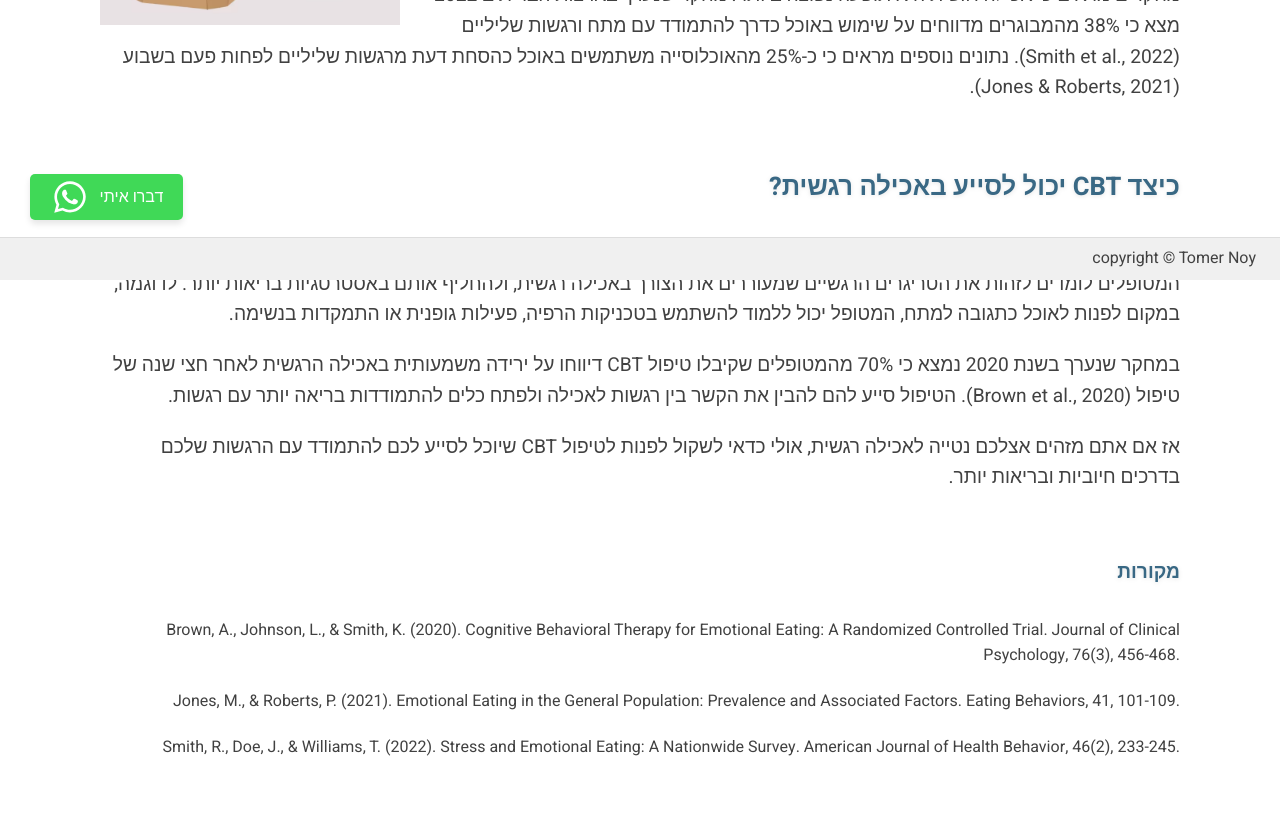
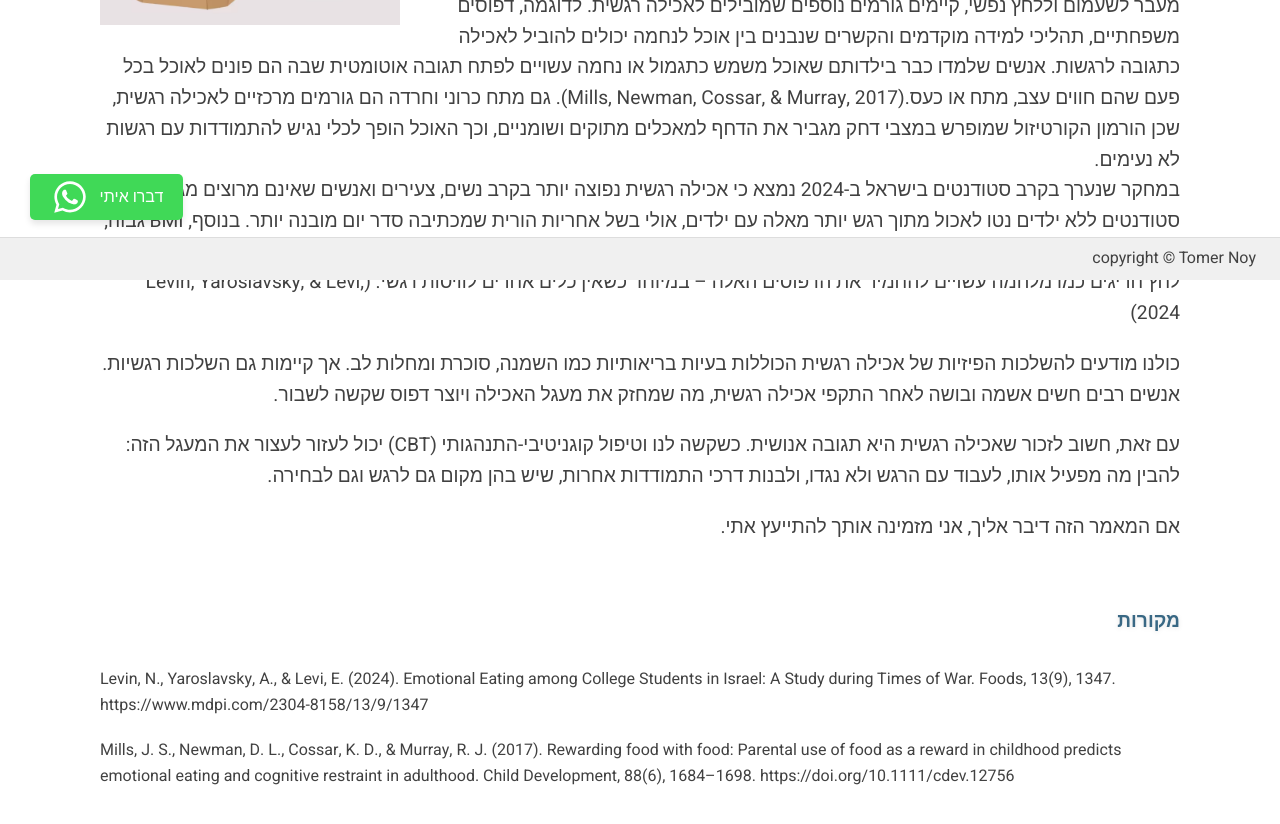
Before and after one commit to TomerNoy/react-cbt-site, a React (Create React App) app: page /articles/emotional-eating in a window 1280 px wide. Shown: the part 520-1344 px from the top of the page. Built offline with nearby package versions, Linux system fonts and the light colour scheme; a web font is replaced by a local one.

Commit message:
modified index params, manifest and some text contect updates

```diff
--- a/src/App.css
+++ b/src/App.css
@@ -57,13 +57,10 @@ body p {
   font-size: 1.2rem;
 }
 
-.sources {
+.sources p {
+  font-size: 1rem;
   direction: ltr;
   text-align: left;
-}
-
-.sources p {
-  font-size: 1rem;
 }
 
 body h1,
--- a/src/pages/Articles/EmotionalEating.js
+++ b/src/pages/Articles/EmotionalEating.js
@@ -17,60 +17,32 @@ const EmotionalEating = () => {
               className="floating-image"
             />
           </picture>
-          האם אי פעם מצאתם את עצמכם פונים למקרר אחרי יום מתסכל בעבודה? האם אתם
-          אוכלים חטיף מתוק כשאתם מרגישים עצב או מתח? אם עניתם בחיוב על אחת
-          מהשאלות הללו, ייתכן שאתם חווים תופעה שנקראת "אכילה רגשית". תופעה זו
-          נפוצה יותר ממה שנדמה, ומשפיעה על מיליוני אנשים ברחבי העולם. אבל מהי
-          בעצם אכילה רגשית, ואיך אפשר להתמודד איתה?
+          האם אי פעם מצאתם את עצמכם פונים למקרר אחרי יום מתסכל בעבודה? האם אתם אוכלים חטיף מתוק כשאתם מרגישים עצב או מתח?
+          <br />
+          אם עניתם בחיוב על אחת מהשאלות הללו, ייתכן שאתם חווים תופעה שנקראת "אכילה רגשית". תופעה זו נפוצה יותר ממה שנדמה, ומשפיעה על מיליוני אנשים ברחבי העולם. אבל מהי בעצם אכילה רגשית, ואיך אפשר להתמודד איתה?
+          <br />
+          אכילה רגשית מתרחשת כאשר אנשים פונים לאוכל לא כתגובה לרעב פיזי, אלא כדרך להתמודד עם רגשות שליליים כמו עצב, בדידות, חרדה או שעמום. במקרים רבים, אנשים אינם מודעים לכך שהאוכל משמש עבורם כלי לוויסות רגשי, ולא פתרון לרעב אמיתי.
         </p>
         <p>
-          אכילה רגשית מתרחשת כאשר אנשים פונים לאוכל לא כתגובה לרעב פיזי, אלא
-          כדרך להתמודד עם רגשות שליליים כמו עצב, בדידות, חרדה או שעמום. במקרים
-          רבים, אנשים אינם מודעים לכך שהאוכל משמש עבורם כלי לוויסות רגשי, ולא
-          פתרון לרעב אמיתי.
+          מעבר לשעמום וללחץ נפשי, קיימים גורמים נוספים שמובילים לאכילה רגשית. לדוגמה, דפוסים משפחתיים, תהליכי למידה מוקדמים והקשרים שנבנים בין אוכל לנחמה יכולים להוביל לאכילה כתגובה לרגשות. אנשים שלמדו כבר בילדותם שאוכל משמש כתגמול או נחמה עשויים לפתח תגובה אוטומטית שבה הם פונים לאוכל בכל פעם שהם חווים עצב, מתח או כעס.(Mills, Newman, Cossar, & Murray, 2017). גם מתח כרוני וחרדה הם גורמים מרכזיים לאכילה רגשית, שכן הורמון הקורטיזול שמופרש במצבי דחק מגביר את הדחף למאכלים מתוקים ושומניים, וכך האוכל הופך לכלי נגיש להתמודדות עם רגשות לא נעימים.
+          <br />
+          במחקר שנערך בקרב סטודנטים בישראל ב-2024 נמצא כי אכילה רגשית נפוצה יותר בקרב נשים, צעירים ואנשים שאינם מרוצים מגופם. סטודנטים ללא ילדים נטו לאכול מתוך רגש יותר מאלה עם ילדים, אולי בשל אחריות הורית שמכתיבה סדר יום מובנה יותר. בנוסף, BMI גבוה, חוסר שביעות רצון מהגוף ושימוש נרחב ברשתות חברתיות נמצאו קשורים לרמות גבוהות יותר של אכילה רגשית. החוקרים מציינים כי מצבי לחץ חריגים כמו מלחמה עשויים להחמיר את הדפוסים האלה – במיוחד כשאין כלים אחרים לוויסות רגשי. (Levin, Yaroslavsky, & Levi, 2024)
         </p>
         <p>
-          מחקרים מראים כי אכילה רגשית היא תופעה נפוצה ביותר. מחקר שנערך בארצות
-          הברית ב-2022 מצא כי 38% מהמבוגרים מדווחים על שימוש באוכל כדרך להתמודד
-          עם מתח ורגשות שליליים (Smith et al., 2022). נתונים נוספים מראים כי
-          כ-25% מהאוכלוסייה משתמשים באוכל כהסחת דעת מרגשות שליליים לפחות פעם
-          בשבוע (Jones & Roberts, 2021).
-        </p>
-        <h2>כיצד CBT יכול לסייע באכילה רגשית?</h2>
-        <p>
-          CBT (טיפול קוגניטיבי-התנהגותי) הוא גישה טיפולית מוכחת שמטרתה לשנות
-          דפוסי חשיבה והתנהגות בעייתיים. במסגרת הטיפול, המטופלים לומדים לזהות את
-          הטריגרים הרגשיים שמעוררים את הצורך באכילה רגשית, ולהחליף אותם
-          באסטרטגיות בריאות יותר. לדוגמה, במקום לפנות לאוכל כתגובה למתח, המטופל
-          יכול ללמוד להשתמש בטכניקות הרפיה, פעילות גופנית או התמקדות בנשימה.
+          כולנו מודעים להשלכות הפיזיות של אכילה רגשית הכוללות בעיות בריאותיות כמו השמנה, סוכרת ומחלות לב. אך קיימות גם השלכות רגשיות. אנשים רבים חשים אשמה ובושה לאחר התקפי אכילה רגשית, מה שמחזק את מעגל האכילה ויוצר דפוס שקשה לשבור.
         </p>
         <p>
-          במחקר שנערך בשנת 2020 נמצא כי 70% מהמטופלים שקיבלו טיפול CBT דיווחו על
-          ירידה משמעותית באכילה הרגשית לאחר חצי שנה של טיפול (Brown et al.,
-          2020). הטיפול סייע להם להבין את הקשר בין רגשות לאכילה ולפתח כלים
-          להתמודדות בריאה יותר עם רגשות.
+          עם זאת, חשוב לזכור שאכילה רגשית היא תגובה אנושית. כשקשה לנו וטיפול קוגניטיבי-התנהגותי (CBT) יכול לעזור לעצור את המעגל הזה: להבין מה מפעיל אותו, לעבוד עם הרגש ולא נגדו, ולבנות דרכי התמודדות אחרות, שיש בהן מקום גם לרגש וגם לבחירה.
         </p>
         <p>
-          אז אם אתם מזהים אצלכם נטייה לאכילה רגשית, אולי כדאי לשקול לפנות לטיפול
-          CBT שיוכל לסייע לכם להתמודד עם הרגשות שלכם בדרכים חיוביות ובריאות
-          יותר.
+          אם המאמר הזה דיבר אליך, אני מזמינה אותך להתייעץ אתי.
         </p>
         <div className="sources">
           <h3>מקורות</h3>
           <p>
-            Brown, A., Johnson, L., & Smith, K. (2020). Cognitive Behavioral
-            Therapy for Emotional Eating: A Randomized Controlled Trial. Journal
-            of Clinical Psychology, 76(3), 456-468.
+            Levin, N., Yaroslavsky, A., & Levi, E. (2024). Emotional Eating among College Students in Israel: A Study during Times of War. Foods, 13(9), 1347. https://www.mdpi.com/2304-8158/13/9/1347
           </p>
-          <p>
-            Jones, M., & Roberts, P. (2021). Emotional Eating in the General
-            Population: Prevalence and Associated Factors. Eating Behaviors, 41,
-            101-109.
-          </p>
-          <p>
-            Smith, R., Doe, J., & Williams, T. (2022). Stress and Emotional
-            Eating: A Nationwide Survey. American Journal of Health Behavior,
-            46(2), 233-245.
+          <p>Mills, J. S., Newman, D. L., Cossar, K. D., & Murray, R. J. (2017). Rewarding food with food: Parental use of food as a reward in childhood predicts emotional eating and cognitive restraint in adulthood. Child Development, 88(6), 1684–1698. https://doi.org/10.1111/cdev.12756
           </p>
         </div>
       </div>
--- a/src/pages/Cbt.js
+++ b/src/pages/Cbt.js
@@ -95,13 +95,7 @@ const Cbt = () => {
           ></iframe>
 
           <p>
-            אם אתם מרגישים שיש דפוסי מחשבות או התנהגויות שמפריעים לכם ושאתם
-            רוצים לשנות, אני מזמינה אתכם לפנות אליי לייעוץ.. הטיפול
-            הקוגניטיבי-התנהגותי מציע כלים פשוטים אך יעילים שיכולים לעזור לכם
-            לשפר את איכות חייכם ולהתמודד עם אתגרים בצורה בריאה ומאוזנת יותר. אל
-            תהססו לפנות, כי יש אפשרות לשינוי חיובי שמתחיל בצעד אחד קטן. אני כאן
-            כדי לתמוך בכם ולעזור לכם במסע הזה.
-          </p>
+            אז לאן הולכים מכאן? אם אתם חושבים שזיהיתם דפוס חשיבה, הטיפול הקוגניטיבי-התנהגותי מציע כלים להתמודדות עם דפוסים אלה. אשמח לייעץ בנושא.</p>
         </div>
 
         <div className="sources">
--- a/src/pages/Home/HomeTreatment.js
+++ b/src/pages/Home/HomeTreatment.js
@@ -9,9 +9,7 @@ const HomeTreatment = () => {
       <div className="home-treatments page-text">
         <h1>תחומי טיפול במתבגרים ומבוגרים</h1>
         <p>
-          בחיים ישנם רגעים של קושי, מצבים שבהם אנחנו מרגישים תקועים, אבודים או
-          מתמודדים עם כאב רגשי שאינו מרפה. במצבים כאלה, הצעד הראשון הוא להכיר
-          בכך שיש דרך להתמודד ולהתקדם.
+          לפעמים יש תקופות שקשה לנו. רגעים שבהם משהו מרגיש תקוע, מעורפל או פשוט כואב מבפנים. התחושות האלו יכולות ללוות אותנו בשקט או להציף בעוצמה. דווקא ברגעים כאלה חשוב לזכור שיש דרך לצאת מהסבך, יחד, צעד אחר צעד.
         </p>
         <p>
           למבוגרים ולמתבגרים יש צרכים שונים בהתמודדות עם אותם נושאים, ולכן
@@ -23,7 +21,7 @@ const HomeTreatment = () => {
         </p>
         <p>
           אצל מתבגרים, נושא הזהות תופס מקום מרכזי, שכן גיל ההתבגרות הוא שלב
-          קריטי בגיבוש הזהות האישית. במקביל לכך, מתבגרים מתמודדים עם מצבי לחץ,
+          קריטי בגיבוש הזהות האישית. בנוסף, מתבגרים מתמודדים עם מצבי לחץ,
           דימוי עצמי, והמתח בין חיפוש אחר עצמאות לבין ציפיות החברה. בטיפול, אנו
           מתמקדים במציאת הקול הפנימי של המתבגר, בהעצמה, ובחיזוק תחושת הביטחון.
           יחד נפתח את היכולת לאמץ נקודות מבט חדשות, שיאפשרו למתבגר לראות את עצמו
```
Also changed, not shown: public/index.html (+16 -10 lines), src/pages/Home/HomeAbout.js (+4 -11 lines), public/manifest.json.
